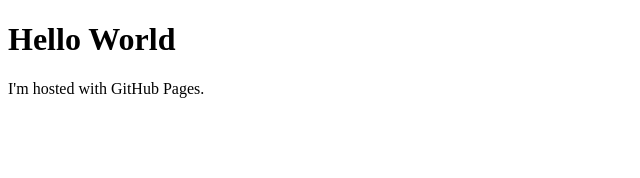
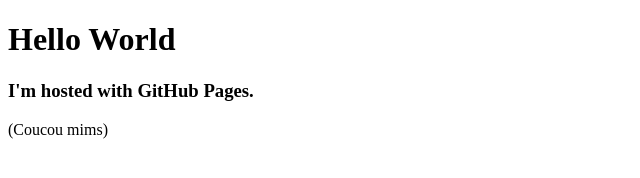
Before and after one commit to GradelerM/GradelerM.github.io, a plain HTML site: page index.html in a window 1280 px wide. Shown: the whole page, without its empty margins (0-640 px from the left). Drawn offline with Linux system fonts and the light colour scheme.

Commit message:
Update index.html

```diff
--- a/index.html
+++ b/index.html
@@ -2,6 +2,7 @@
 <html>
 <body>
 <h1>Hello World</h1>
-<p>I'm hosted with GitHub Pages.</p>
+<h3>I'm hosted with GitHub Pages.</h3>
+<p>(Coucou mims)</p>
 </body>
 </html>
```
